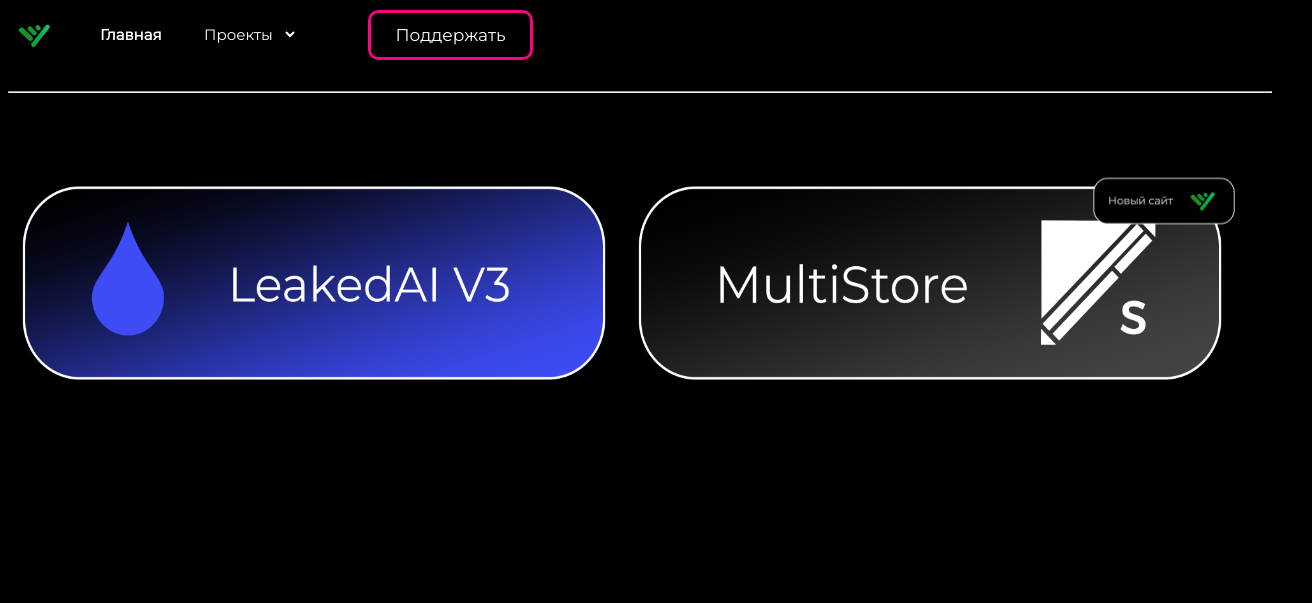
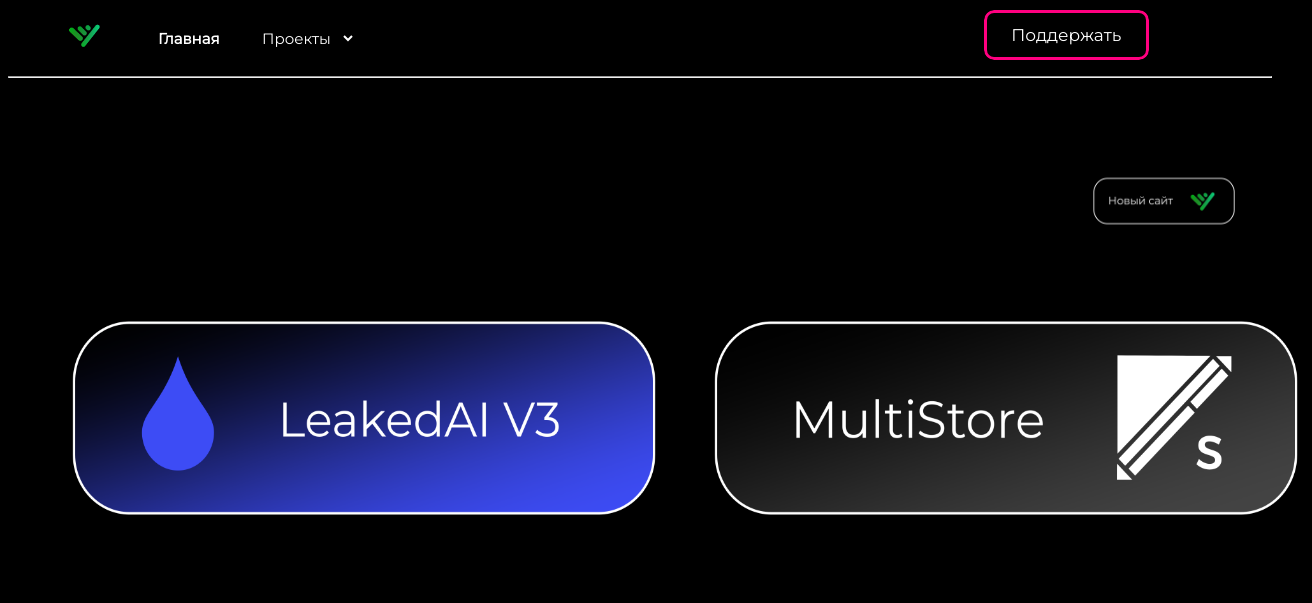
Before and after one commit to tunchikilya/IQUL-Studio-Site, a plain HTML site: page index.html in a window 1280 px wide. Shown: the whole page, 1312 px wide, since content can reach past the window. Drawn offline with Linux system fonts and the light colour scheme.

Commit message:
Update style.css

```diff
--- a/style.css
+++ b/style.css
@@ -6,9 +6,8 @@
 h1 {
     color: white;
     position: absolute;
-    top: 15px;
-    left: 100px;
     font-size: 15px;
+    margin-left: 100px;
 }
 
 a {
@@ -22,8 +21,7 @@
     border: none;
     font-family: 'Montserrat', sans-serif;
     position: absolute;
-    top: 24px;
-    left: 200px;
+    margin-left: 200px;
     font-size: 15px;
 }
 
@@ -40,8 +38,8 @@
     font-weight: 500;
     color: #ffff;
     z-index: 2;
-    left: 300px;
-    bottom: 23px;
+    margin-left: 870px;
+    bottom: 3px;
   }
 
   button::after {
@@ -239,3 +237,26 @@
     bottom: 537px;
     right: 10px;
 }
+
+.lkd {
+  position: absolute;
+  bottom: 200px;
+  display: flex;
+  align-items: center;
+  margin: 0px 50px;
+}
+
+.store {
+  position: absolute;
+  bottom: 200px;
+  left: 650px;
+  display: flex;
+  align-items: center;
+  margin: 0px 50px;
+}
+
+.header {
+  margin: 0px 50px;
+  display: flex;
+  align-items: center;
+}
```
